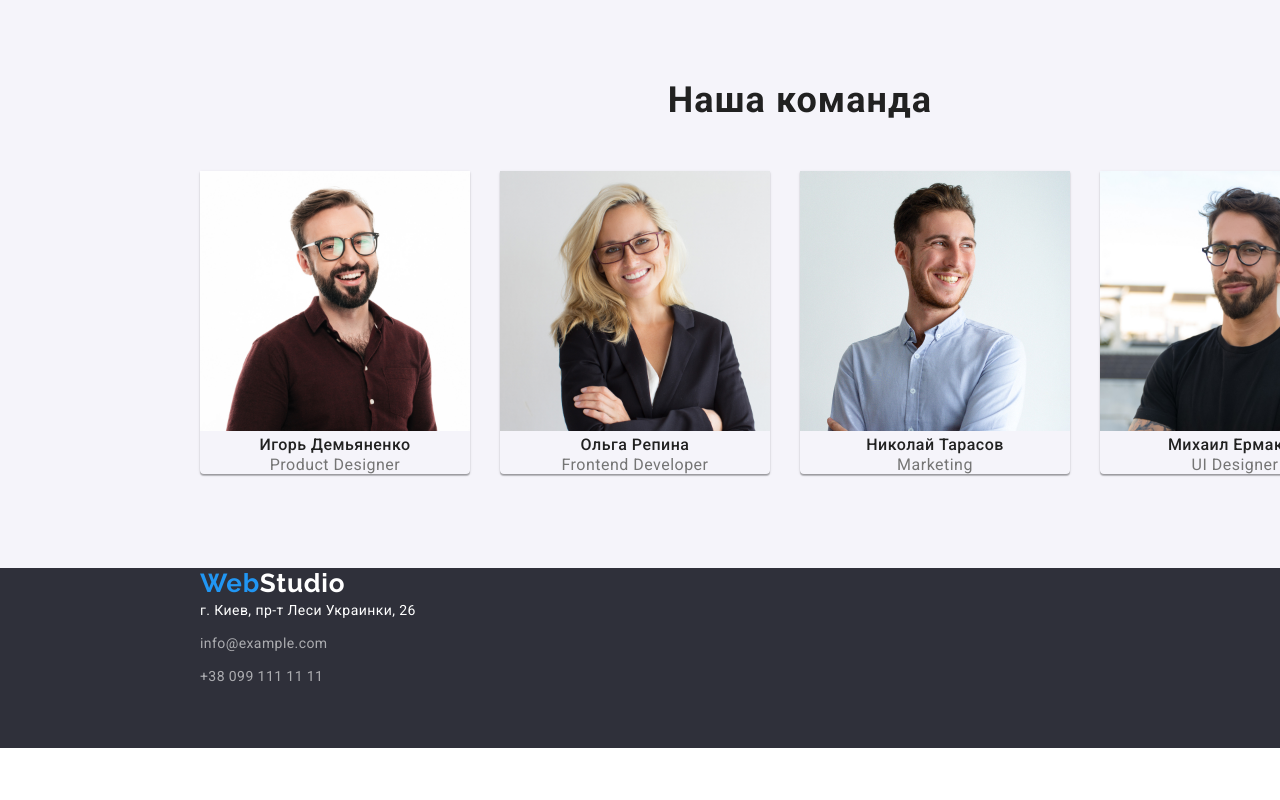
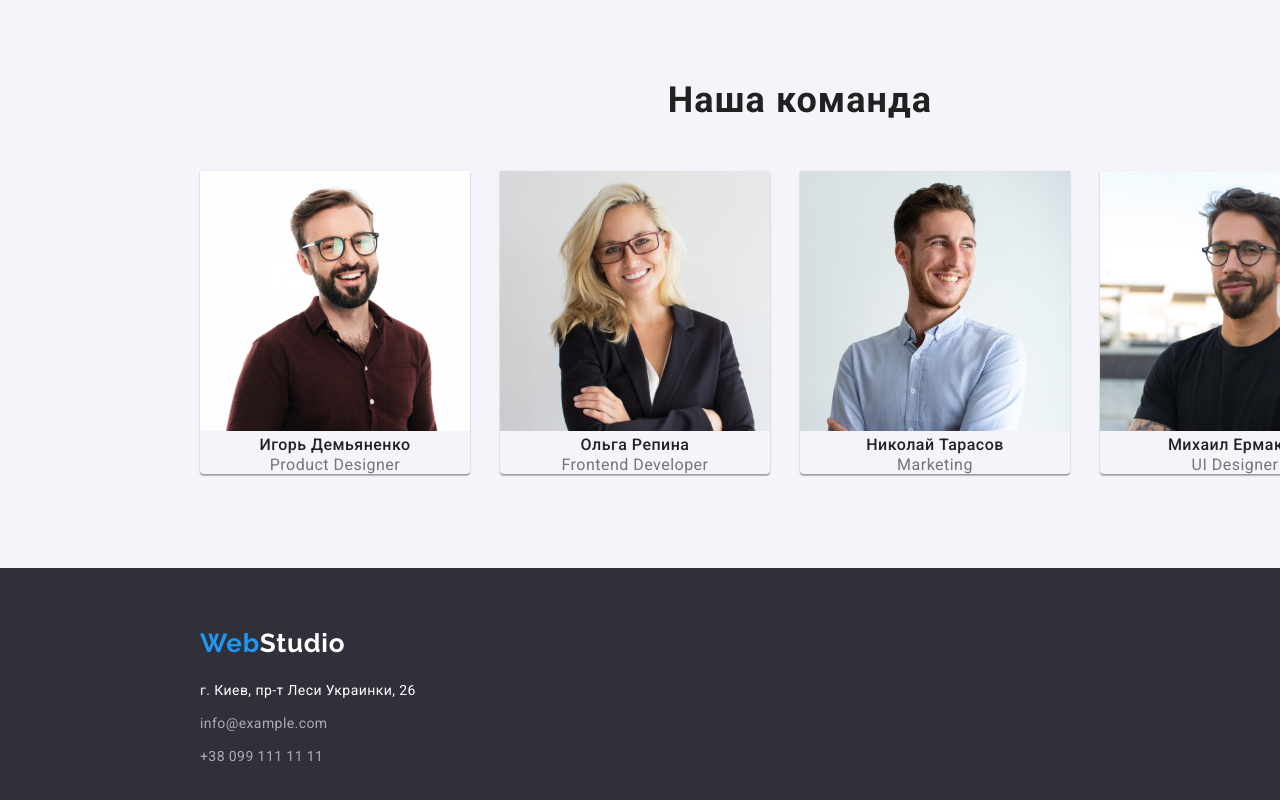
Before and after one commit to Aleksandr117Vorsakov/goit-markup-hw-03, a plain HTML site: page index.html in a window 1280 px wide. Shown: the part 1439-2239 px from the top of the page. Before the commit the page ends 2187 px from the top, so only its background shows below. Drawn offline with nearby package versions, Linux system fonts and the light colour scheme.

Commit message:
поправка в футер

```diff
--- a/index.html
+++ b/index.html
@@ -126,7 +126,7 @@
     </main>
     <!-- подвал -->
     <footer class="footer">
-        <div class="container footer-container">
+        <div class="container footer-box">
         <a href="" class="footer-logo" ><span class="logo-web">Web</span>Studio </a>
         <address class="address">г. Киев, пр-т Леси Украинки, 26</address>
         <ul class="footer-contact list">
```
